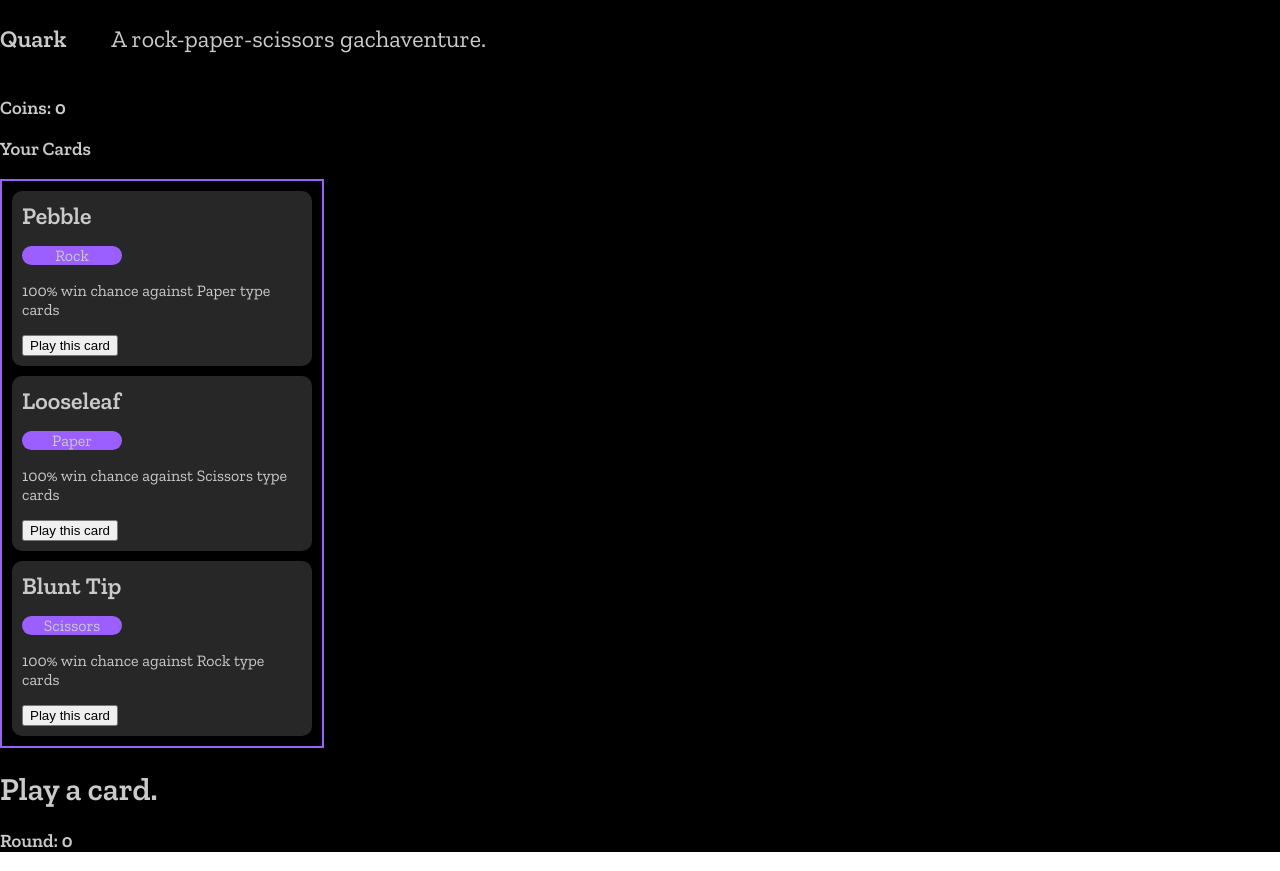
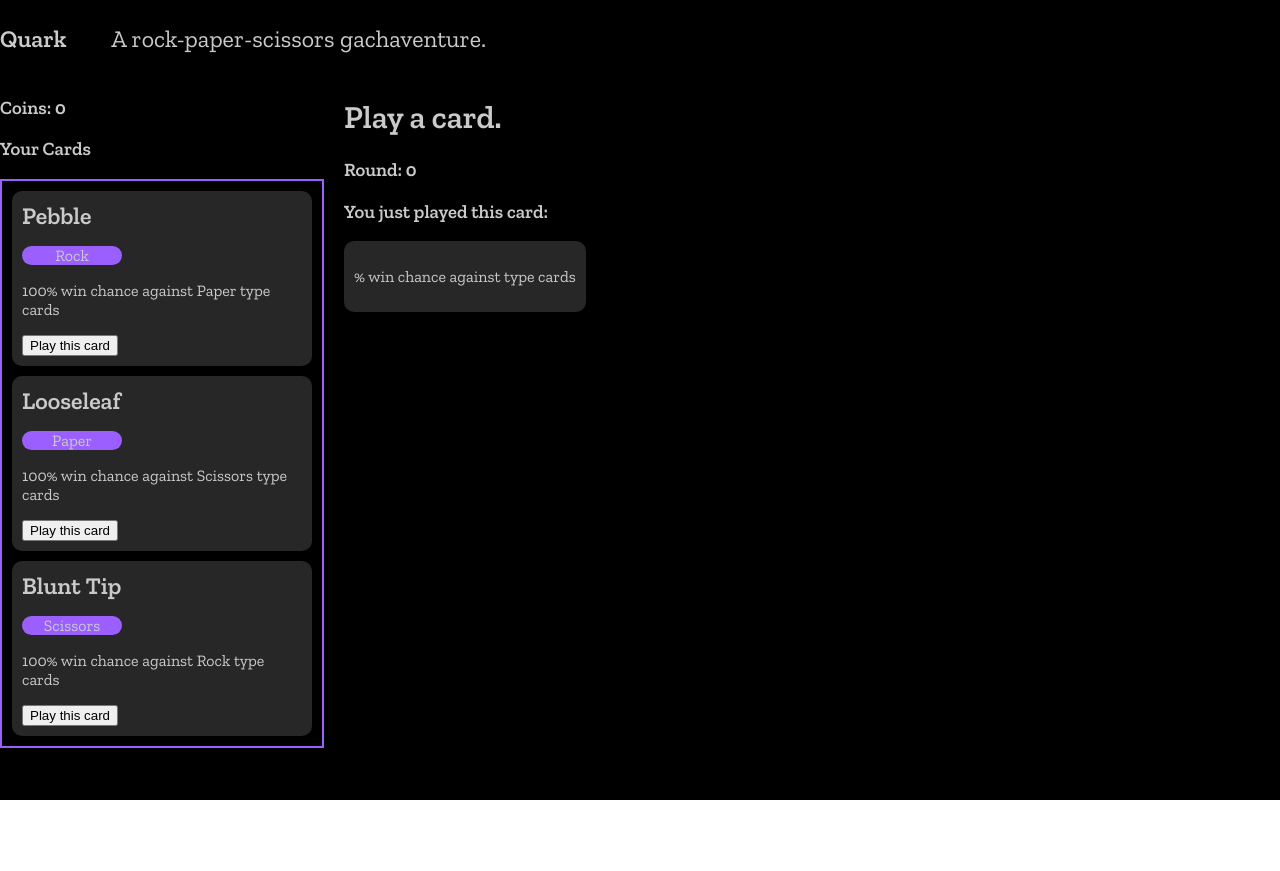
Before and after one commit to onmyraedar/rps-adventure, a React (Create React App) app: page / in a window 1280 px wide. After the commit the page ends 800 px from the top, so only its background shows below. Built offline with nearby package versions, Linux system fonts and the light colour scheme.

Commit message:
Render active card
When the user selects a card to play, save that card to state.

Then, render the active card to the gameboard.

```diff
--- a/src/components/Game.css
+++ b/src/components/Game.css
@@ -1,5 +1,10 @@
 .game-container {
+    display: flex;
     color: #cacaca;
+}
+
+.game-container-left {
+    margin-right: 20px;
 }
 
 .inventory {
--- a/src/components/Game.js
+++ b/src/components/Game.js
@@ -32,7 +32,7 @@ function Game() {
     ]);
     const [gameData, setGameData] = useState({
         round: 0,
-        userCardID: ""
+        activeCard: {}
     });
 
     return(
@@ -50,10 +50,17 @@ function Game() {
                                 <p>{card.type}</p>
                             </div>
                             <p>{card.winChance}% win chance against {card.weakAgainst} type cards</p>
-                            <button value={card.id} onClick={(e) => setGameData({
-                                ...gameData,
-                                userCardID: e.target.value
-                            })}>Play this card</button>
+                            <button value={card.id} onClick={(e) => {
+                                const filteredInventory = inventory.filter(
+                                    card => card.id === e.target.value
+                                );
+                                const lastPlayedCard = filteredInventory[0];
+                                console.log(lastPlayedCard);
+                                setGameData({
+                                    ...gameData,
+                                    activeCard: lastPlayedCard
+                                });
+                            }}>Play this card</button>
                         </div>
                     ))}
                 </div>
@@ -61,7 +68,16 @@ function Game() {
             <div className="game-container-right">
                 <h1>Play a card.</h1>
                 <h3>Round: {gameData.round}</h3>
-                <h3>{gameData.userCardID}</h3>
+                <h3>You just played this card:</h3>
+                <div key={gameData.activeCard.id} className="card-container">
+                    <p className="card-name">
+                        <b>{gameData.activeCard.name}</b>
+                    </p>
+                    <div className="card-type-badge">
+                        <p>{gameData.activeCard.type}</p>
+                    </div>
+                    <p>{gameData.activeCard.winChance}% win chance against {gameData.activeCard.weakAgainst} type cards</p>
+                </div>
             </div>
         </div>
     );
```
